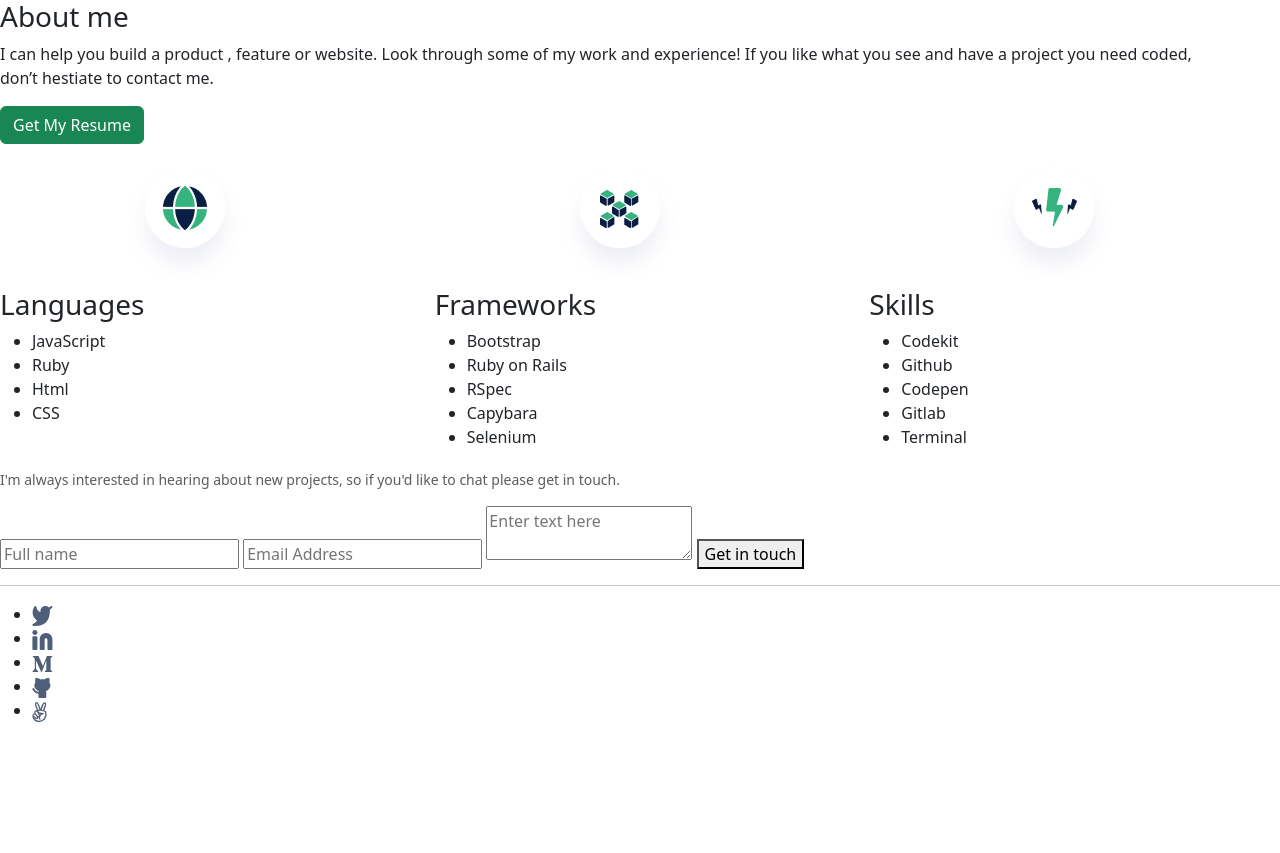
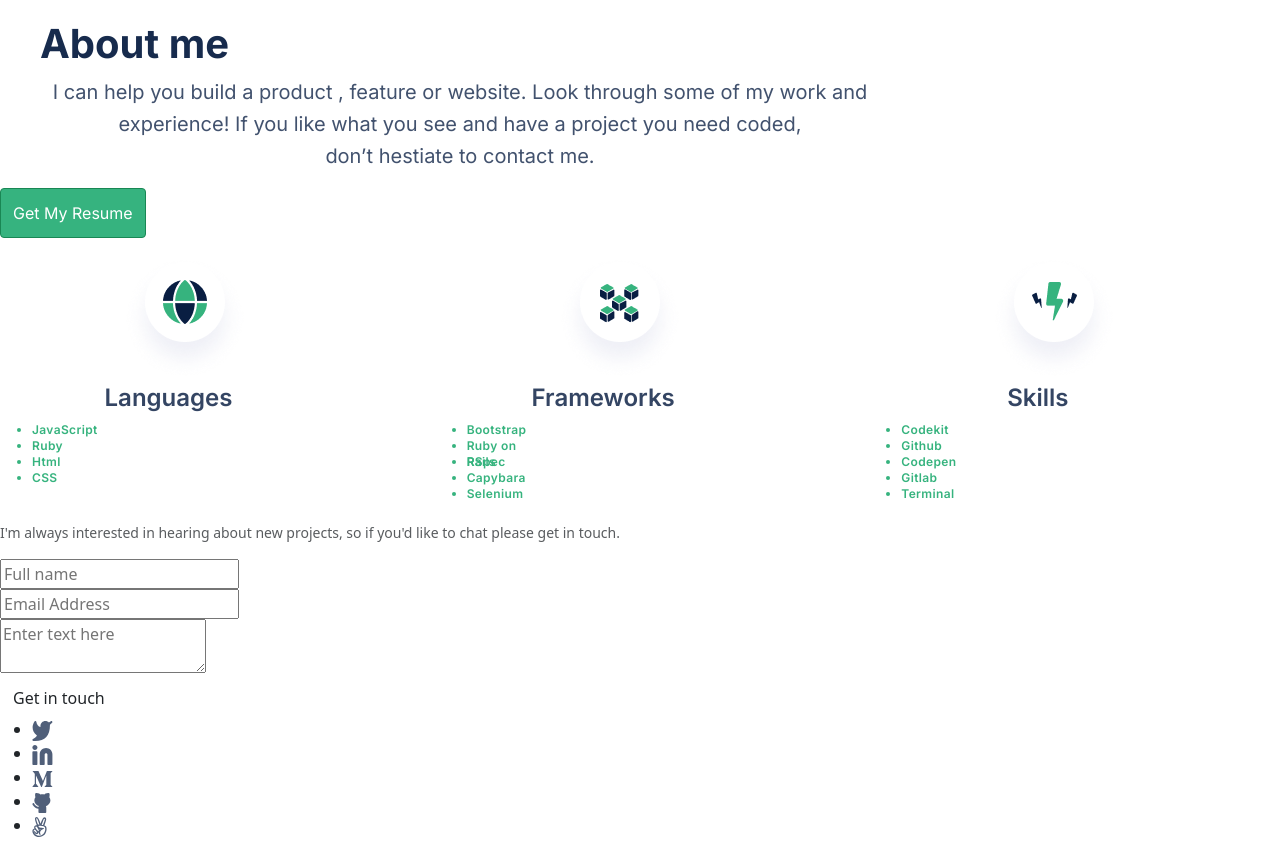
Before and after one commit to aima98/Portfolio-Bootstrap, a website: page index.html in a window 1280 px wide. Before the commit the page ends 800 px from the top, so only its background shows below. Drawn offline with Linux system fonts and the light colour scheme.

Commit message:
Add to style.css file

```diff
--- a/index.html
+++ b/index.html
@@ -7,16 +7,19 @@
     <title>Document</title>
     <link href="./bootstrap/css/bootstrap.min.css" rel="stylesheet" />
     <script src="./bootstrap/js/bootstrap.min.js"></script>
+    <link href="./style.css" rel="stylesheet" />
   </head>
   <body>
 
+    <section class="about">
       <section class="about-me">
         <h3>About me</h3>
-      <p class="aboutme_text">
+        <p class="about-me-text">
           I can help you build a product , feature or website. Look through some of my work and experience! If you like what you see and have a project you need coded,<br>
           don’t hestiate to contact me.
         </p>
         <button type="button" class="btn btn-success">Get My Resume</button>
+      </section>
 
       <section class="about-cards">
         <div class="row">
@@ -60,20 +63,31 @@
       <div class="form-text">
         <p>I'm always interested in hearing about new projects, so if you'd like to chat please get in touch.</p>
       </div>
+
       <div class="form-container">
-        <form action="https://formspree.io/f/xbjeoyol" method="post">
+
+        <form action="/action_page.php">
+          <form class="form-inline" action="/action_page.php"></form>
+            <div class="form-group">
               <label for="fullname" hidden>Fullname</label>
               <input id="fullname" type="text" placeholder="Full name" name="fullname" maxlength="30" required>
+            </div>
+
+            <div class="form-group">
               <label for="email" hidden>Email</label>
               <input id="email" type="email" placeholder="Email Address" name="email" required>
+            </div>
+          </form>
+
+          <div class="form-group">
             <label for="message" hidden>Message</label>
             <textarea id="message" name="message" placeholder="Enter text here" maxlength="500" required></textarea>
-          <button class="form_btn">Get in touch</button>
-        </form>
+          </div>
+
+          <button type="submit" class="btn btn-default">Get in touch</button>
       </div>
 
       <footer>
-        <hr>
         <ul class="social_links">
             <li><a href=""><img src="./assets/images/twitter.svg" alt="twitter icon"></a></li>
             <li><a href=""><img src="./assets/images/linkedin-icon.svg" alt="linked icon"></a></li>
@@ -82,6 +96,7 @@
             <li><a href=""><img src="./assets/images/angellist.svg" alt="angellist icon"></a></li>
         </ul>
       </footer>
+
     </section>
   </body>
 </html>
--- a/package.json
+++ b/package.json
@@ -1,5 +1,11 @@
 {
   "dependencies": {
     "bootstrap": "^5.3.0-alpha1"
+  },
+  "devDependencies": {
+    "stylelint": "^13.13.1",
+    "stylelint-config-standard": "^21.0.0",
+    "stylelint-csstree-validator": "^1.9.0",
+    "stylelint-scss": "^3.21.0"
   }
 }
--- a/style.css
+++ b/style.css
@@ -0,0 +1,75 @@
+@import url("https://fonts.googleapis.com/css2?family=Inter:wght@400;600;700&display=swap");
+
+.about_me {
+  background: url("./assets/images/illustration\ about\ me\ desktop.svg') no-repeat 10px");
+  background-position: top -30px right, bottom left;
+  display: flex;
+  flex-direction: column;
+  align-items: center;
+  position: relative;
+  width: 100%;
+  text-align: center;
+  gap: 10px;
+  overflow: hidden;
+  padding-block: 1em;
+}
+
+.about-me h3 {
+  margin-block-start: 20px;
+  margin-inline-start: 1em;
+  width: 447px;
+  height: 48px;
+  font-family: "Inter", sans-serif;
+  font-style: normal;
+  font-weight: 700;
+  font-size: 40px;
+  line-height: 52px;
+  display: flex;
+  align-items: center;
+  text-align: center;
+  color: #172b4d;
+}
+
+.about-me-text {
+  width: 920px;
+  height: 96px;
+  font-family: "Inter", sans-serif;
+  font-style: normal;
+  font-weight: 400;
+  font-size: 20px;
+  line-height: 32px;
+  text-align: center;
+  color: #42526e;
+}
+
+.btn-success {
+  color: white;
+  font-family: "Inter", sans-serif;
+  padding: 0.75em;
+  border-radius: 4px;
+  background-color: #36b37f;
+}
+
+.about-cards h3 {
+  width: 337px;
+  height: 32px;
+  font-family: "Inter", sans-serif;
+  font-style: normal;
+  font-weight: 600;
+  font-size: 24px;
+  line-height: 32px;
+  text-align: center;
+  color: #344563;
+}
+
+.about-cards li {
+  width: 65px;
+  height: 16px;
+  font-family: "Inter", sans-serif;
+  font-style: normal;
+  font-weight: 600;
+  font-size: 12px;
+  line-height: 16px;
+  letter-spacing: 0.03em;
+  color: #36b37e;
+}
```
Also changed, not shown: .stylelintrc.json (added), assets/images/Frame.svg (added), assets/images/illustration-2-contact-form-desktop.svg (added), 2 other files. Lines whose indentation alone changed are shown as unchanged.
